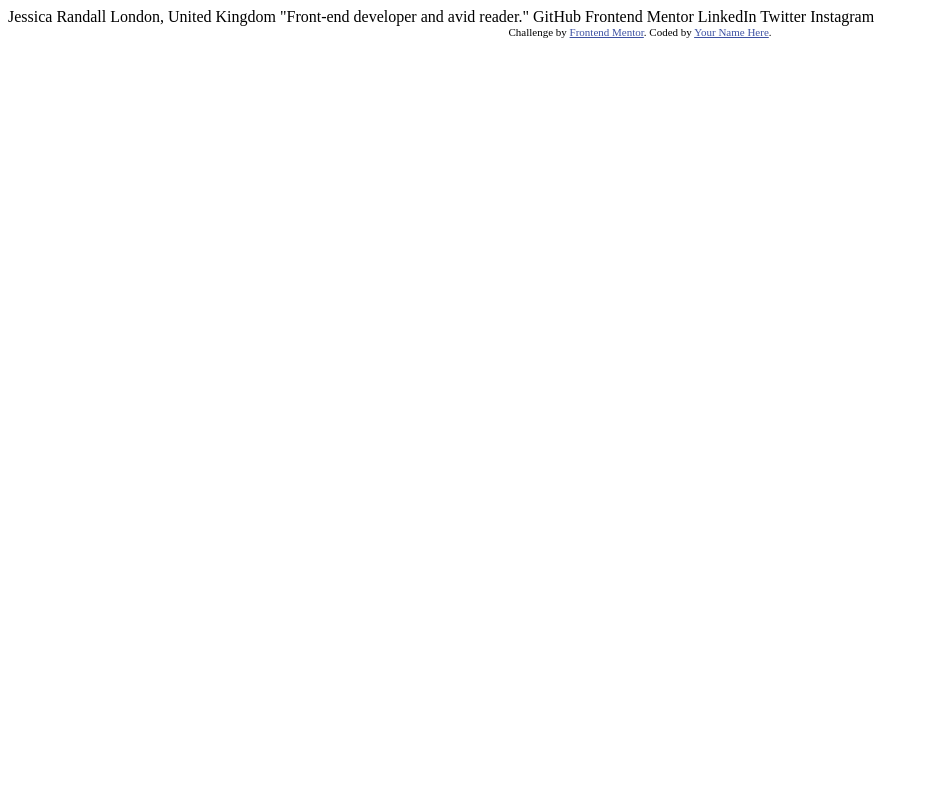
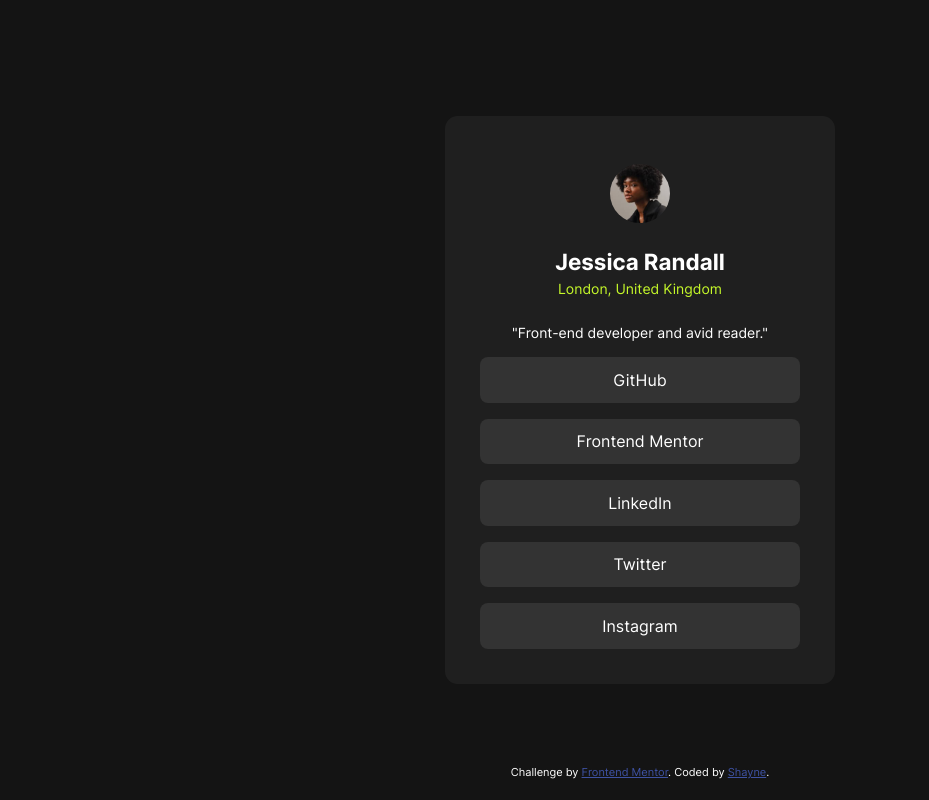
Before and after one commit to WindowsM16a/social-links-profile, a plain HTML site: page index.html in a window 1280 px wide. Shown: the whole page, without its empty margins (0-929 px from the left). Drawn offline with Linux system fonts and the light colour scheme.

Commit message:
version1

```diff
--- a/index.html
+++ b/index.html
@@ -1,34 +1,49 @@
 <!DOCTYPE html>
 <html lang="en">
   <head>
-  <meta charset="UTF-8">
-  <meta name="viewport" content="width=device-width, initial-scale=1.0"> <!-- displays site properly based on user's device -->
+    <meta charset="UTF-8" />
+    <meta name="viewport" content="width=device-width, initial-scale=1.0" />
+    <meta name="description" content="SOcial links profile" />
 
-  <link rel="icon" type="image/png" sizes="32x32" href="./assets/images/favicon-32x32.png">
+    <link
+      rel="icon"
+      type="image/png"
+      sizes="32x32"
+      href="./assets/images/favicon-32x32.png"
+    />
+    <link rel="stylesheet" href="styles.css" />
 
     <title>Frontend Mentor | Social links profile</title>
+  </head>
 
-  <!-- Feel free to remove these styles or customise in your own stylesheet 👍 -->
-  <style>
-    .attribution { font-size: 11px; text-align: center; }
-    .attribution a { color: hsl(228, 45%, 44%); }
-  </style>
-</head>
   <body>
-
-  Jessica Randall
-  London, United Kingdom
-  "Front-end developer and avid reader."
-
-  GitHub
-  Frontend Mentor
-  LinkedIn
-  Twitter
-  Instagram
+    <main>
+      <div class="container">
+        <div class="pfp-text">
+          <div class="pfp">
+            <img src="assets/images/avatar-jessica.jpeg" alt="" />
+          </div>
+          <div class="text">
+            <h1>Jessica Randall</h1>
+            <p class="p-location">London, United Kingdom</p>
+            <p class="p-description">"Front-end developer and avid reader."</p>
+          </div>
+        </div>
+        <div class="links">
+          <a href="#" class="button">GitHub</a>
+          <a href="#" class="button">Frontend Mentor</a>
+          <a href="#" class="button">LinkedIn</a>
+          <a href="#" class="button">Twitter</a>
+          <a href="#" class="button">Instagram</a>
+        </div>
+      </div>
+    </main>
 
     <div class="attribution">
-    Challenge by <a href="https://www.frontendmentor.io?ref=challenge" target="_blank">Frontend Mentor</a>.
-    Coded by <a href="#">Your Name Here</a>.
+      Challenge by
+      <a href="https://www.frontendmentor.io?ref=challenge" target="_blank"
+        >Frontend Mentor</a
+      >. Coded by <a href="https://www.github.com/WindowsM16a">Shayne</a>.
     </div>
   </body>
 </html>
--- /dev/null
+++ b/styles.css
@@ -0,0 +1,118 @@
+:root {
+    --Green: hsl(75, 94%, 57%);
+    --White: hsl(0, 0%, 100%);
+    --Grey-700: hsl(0, 0%, 20%);
+    --Grey-800: hsl(0, 0%, 12%);
+    --Grey-900: hsl(0, 0%, 8%);
+
+
+}
+
+@font-face {
+    font-family: "Inter";
+    src: url('assets/fonts/Inter-VariableFont_slnt,wght.ttf');
+}
+
+* {
+    margin: 0;
+    padding: 0;
+    border: 0;
+    box-sizing: border-box;
+    font-family: "Inter";
+}
+
+
+/* Font size (paragraph): 14px (0.875rem) 400,600, 700 weights*/
+body {
+    background-color: var(--Grey-900);
+    display: flex;
+    justify-content: center;
+    align-items: center;
+    min-height: 100vh;
+}
+
+.container {
+    display: flex;
+    flex-direction: column;
+    align-items: center;
+    justify-content: center;
+    background-color: var(--Grey-800);
+    max-width: 28rem;
+    padding: 2.2rem;
+    padding-top: 3rem;
+    gap: 1rem;
+    border-radius: 0.8rem;
+
+    .pfp-text {
+        text-align: center;
+
+        .pfp img {
+            max-width: 3.7rem;
+            border-radius: 2.2rem;
+            margin-bottom: 0.8rem;
+        }
+
+        .text {
+            .p-location {
+                color: var(--Green);
+                font-size: 0.875rem;
+                margin-bottom: 1.7rem;
+            }
+
+            .p-description {
+                color: var(--White);
+                font-size: 0.875rem;
+            }
+        }
+
+        .text h1 {
+            color: var(--White);
+            font-size: 1.4rem;
+            margin: 0.5rem;
+            margin-bottom: 0.3rem;
+        }
+
+
+    }
+
+    .links {
+        text-decoration: none;
+        display: flex;
+        flex-direction: column;
+        justify-content: center;
+        align-items: center;
+        color: var(--White);
+        gap: 1rem;
+
+        .button {
+            color: white;
+            text-decoration: none;
+            background-color: var(--Grey-700);
+            text-align: center;
+            width: 20rem;
+            padding: 0.8rem;
+            border-radius: 0.5rem;
+        }
+
+        .button:hover {
+            background-color: var(--Green);
+            color: var(--Grey-800);
+        }
+    }
+}
+
+
+
+.attribution {
+    font-size: 11px;
+    text-align: center;
+    color: var(--White);
+    position: absolute;
+    left: 0;
+    right: 0;
+    bottom: 1.3rem;
+}
+
+.attribution a {
+    color: hsl(228, 45%, 44%);
+}
```
Lines whose indentation alone changed are shown as unchanged.
